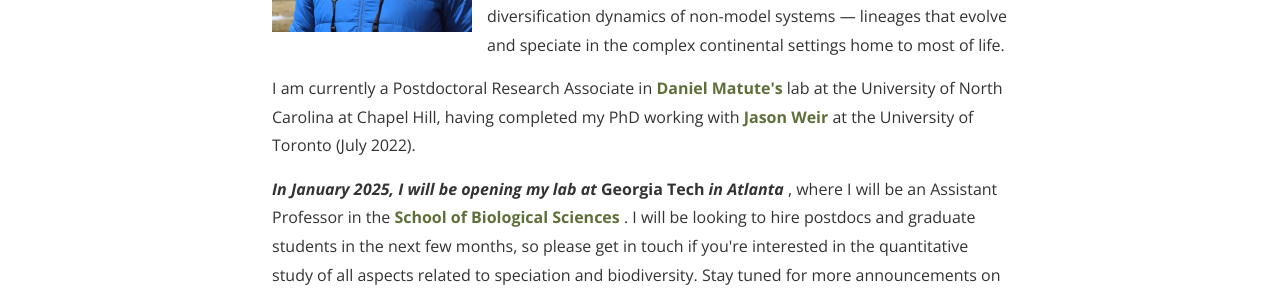
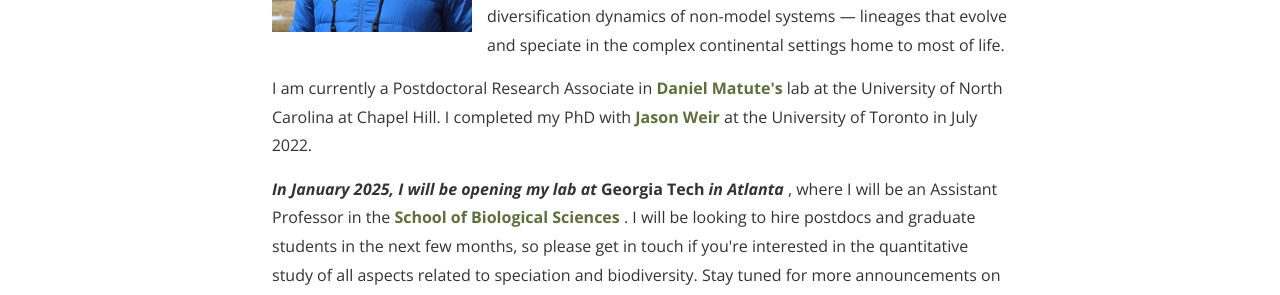
Before and after one commit to SeanASAnderson/SeanASAnderson.github.io, a Jekyll site: the page built from index.html, in a window 1280 px wide and 1342 px high. Shown: the part 867-1162 px from the top of the window. Built offline with Jekyll 4.4.1, drawn with Linux system fonts in a browser that asks for light colours; nearby versions of some CDN libraries; some web fonts are replaced; the list of posts is cut into pages by our own code.

Commit message:
lab announcement4

```diff
--- a/index.html
+++ b/index.html
@@ -56,7 +56,7 @@ img {
   <!--<h1> <center> Welcome! </center> </h1>-->
   <p> I am an evolutionary biologist and evolutionary ecologist studying the processes that generate species richness. My research focuses on speciation and the evolution of coexistence between close relatives, and a key aim of my work is to draw statistical generalizations about the hypothesized drivers of these two processes. </p>
   <p> <img src="/assets/anderson_sean_rockies2019.jpg" alt="Sean Pic" style="width:200px;margin-right:15px;"> To this end, I develop new analytical tools to address fundamental questions like "is ecology-based divergent selection generally required for speciation?" and "do the processes promoting coexstence tend to differ across environments?". I deploy these and other tools to study various aspects of the ecology and evolution of real organisms using data that I collect from the field, the lab, and from museum specimens. I am particularly interested in diversification dynamics of non-model systems <span>&#8212;</span> lineages that evolve and speciate in the complex continental settings home to most of life. </p>
-  <p> I am currently a Postdoctoral Research Associate in <a href="http://www.dm-incompatibilities.org/index.html"/> <b>Daniel Matute's </a> </b> lab at the University of North Carolina at Chapel Hill, having completed my PhD working with <a href="https://www.utsc.utoronto.ca/~jweir"/> <b>Jason Weir </a> </b> at the University of Toronto (July 2022). </p>
+  <p> I am currently a Postdoctoral Research Associate in <a href="http://www.dm-incompatibilities.org/index.html"/> <b>Daniel Matute's </a> </b> lab at the University of North Carolina at Chapel Hill. I completed my PhD with <a href="https://www.utsc.utoronto.ca/~jweir"/> <b>Jason Weir </a> </b> at the University of Toronto in July 2022. </p>
   <p> <b><i>In January 2025, I will be opening my lab at </i> Georgia Tech<i> in Atlanta </i></b>, where I will be an Assistant Professor in the <a href="https://biosciences.gatech.edu/"/> <b> School of Biological Sciences</a> </b>. I will be looking to hire postdocs and graduate students in the next few months, so please get in touch if you're interested in the quantitative study of all aspects related to speciation and biodiversity. Stay tuned for more announcements on this front. </p>
     <!--I'm entering the fourth and final year of my work with Jason, so <b> if you're a PI and would like to discuss potential postdoc partnerships for 2022, please <a href="mailto:sean.as.anderson@gmail.com">reach out today!</a></b> </p>-->
 
```
